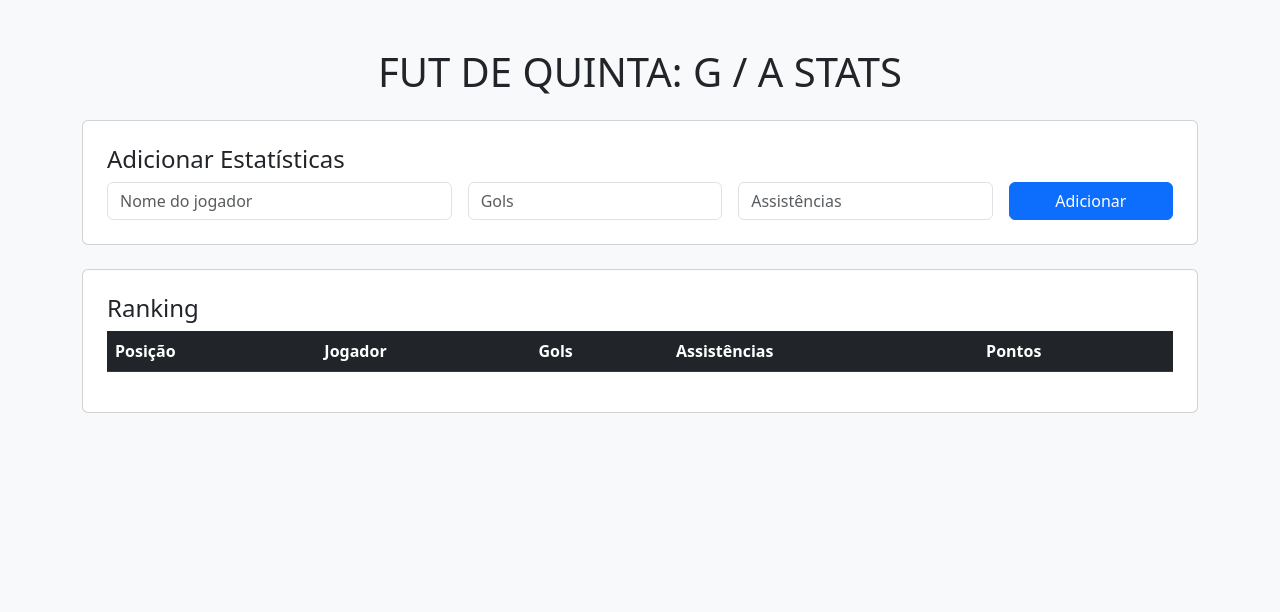
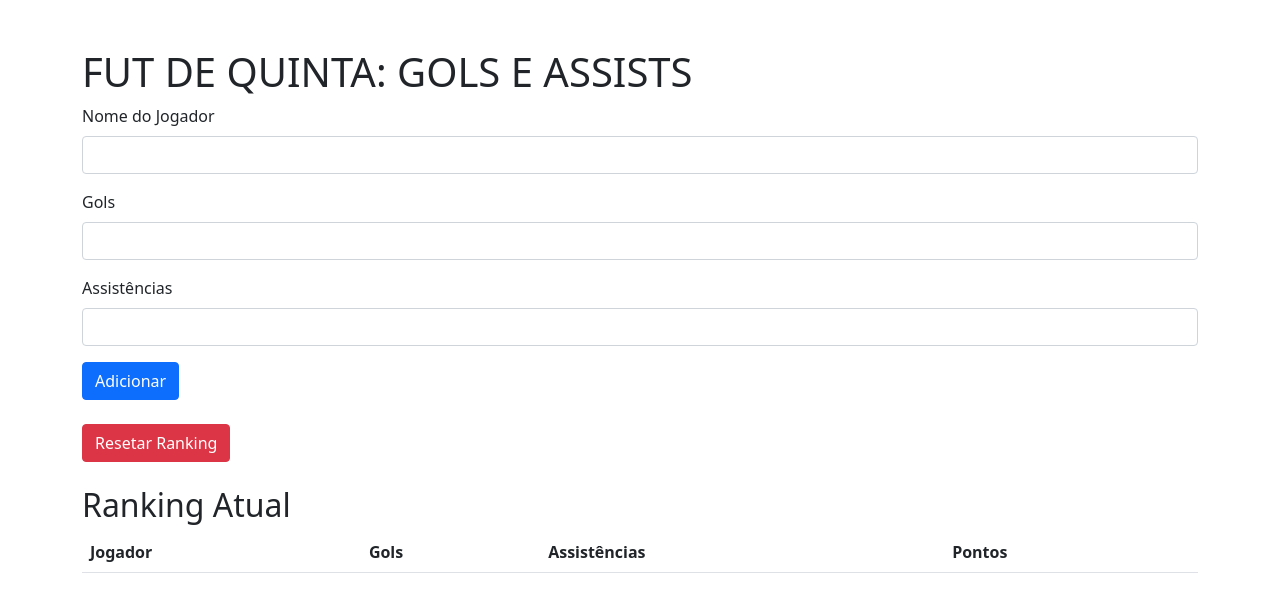
Before and after one commit to Yahard42/FUT-DE-QUINTA-GOLS-E-ASSISTS, a plain HTML site: page index.html in a window 1280 px wide. Drawn offline with nearby package versions, Linux system fonts and the light colour scheme.

Commit message:
Update index.html

```diff
--- a/index.html
+++ b/index.html
@@ -1,57 +1,59 @@
 <!DOCTYPE html>
-<html lang="pt">
+<html lang="pt-BR">
 <head>
     <meta charset="UTF-8">
-    <meta name="viewport" content="width=device-width, initial-scale=1">
-    <title>FUT DE QUINTA: G / A STATS</title>
-    <!-- Bootstrap CSS -->
-    <link href="https://cdn.jsdelivr.net/npm/bootstrap@5.3.0/dist/css/bootstrap.min.css" rel="stylesheet">
-    <link rel="stylesheet" href="styles.css">
+    <meta name="viewport" content="width=device-width, initial-scale=1.0">
+    <title>FUT DE QUINTA: GOLS E ASSISTS</title>
+    <link href="https://cdn.jsdelivr.net/npm/bootstrap@5.1.3/dist/css/bootstrap.min.css" rel="stylesheet">
 </head>
-<body class="bg-light">
+<body>
+    <div class="container mt-5">
+        <h1>FUT DE QUINTA: GOLS E ASSISTS</h1>
 
-    <div class="container mt-5">
-        <h1 class="text-center mb-4">FUT DE QUINTA: G / A STATS</h1>
+        <!-- Formulário para adicionar dados -->
+        <form id="formStats">
+            <div class="mb-3">
+                <label for="playerName" class="form-label">Nome do Jogador</label>
+                <input type="text" class="form-control" id="playerName" required>
+            </div>
+            <div class="mb-3">
+                <label for="goals" class="form-label">Gols</label>
+                <input type="number" class="form-control" id="goals" required>
+            </div>
+            <div class="mb-3">
+                <label for="assists" class="form-label">Assistências</label>
+                <input type="number" class="form-control" id="assists" required>
+            </div>
+            <button type="submit" class="btn btn-primary">Adicionar</button>
+        </form>
 
-        <!-- Formulário para adicionar gols e assistências -->
-        <div class="card p-4 mb-4">
-            <h4>Adicionar Estatísticas</h4>
-            <div class="row g-3">
-                <div class="col-md-4">
-                    <input type="text" id="playerName" class="form-control" placeholder="Nome do jogador">
-                </div>
-                <div class="col-md-3">
-                    <input type="number" id="goals" class="form-control" placeholder="Gols" min="0">
-                </div>
-                <div class="col-md-3">
-                    <input type="number" id="assists" class="form-control" placeholder="Assistências" min="0">
-                </div>
-                <div class="col-md-2">
-                    <button class="btn btn-primary w-100" onclick="addStats()">Adicionar</button>
-                </div>
-            </div>
-        </div>
+        <br>
 
-        <!-- Ranking dos jogadores -->
-        <div class="card p-4">
-            <h4>Ranking</h4>
-            <table class="table table-striped">
-                <thead class="table-dark">
+        <!-- Botão de resetar o ranking -->
+        <button class="btn btn-danger" onclick="resetRanking()">Resetar Ranking</button>
+
+        <br><br>
+
+        <!-- Tabela para exibir o ranking -->
+        <h2>Ranking Atual</h2>
+        <table class="table" id="rankingTable">
+            <thead>
                 <tr>
-                        <th>Posição</th>
                     <th>Jogador</th>
                     <th>Gols</th>
                     <th>Assistências</th>
                     <th>Pontos</th>
                 </tr>
             </thead>
-                <tbody id="rankingTable"></tbody>
+            <tbody>
+                <!-- Ranking será exibido aqui -->
+            </tbody>
         </table>
     </div>
-    </div>
 
-    <script src="script.js"></script>
-    <!-- Bootstrap JS -->
-    <script src="https://cdn.jsdelivr.net/npm/bootstrap@5.3.0/dist/js/bootstrap.bundle.min.js"></script>
+    <!-- Firebase e seu código JS -->
+    <script src="https://www.gstatic.com/firebasejs/10.7.1/firebase-app.js"></script>
+    <script src="https://www.gstatic.com/firebasejs/10.7.1/firebase-database.js"></script>
+    <script src="app.js"></script>
 </body>
 </html>
```
Lines whose indentation alone changed are shown as unchanged.
